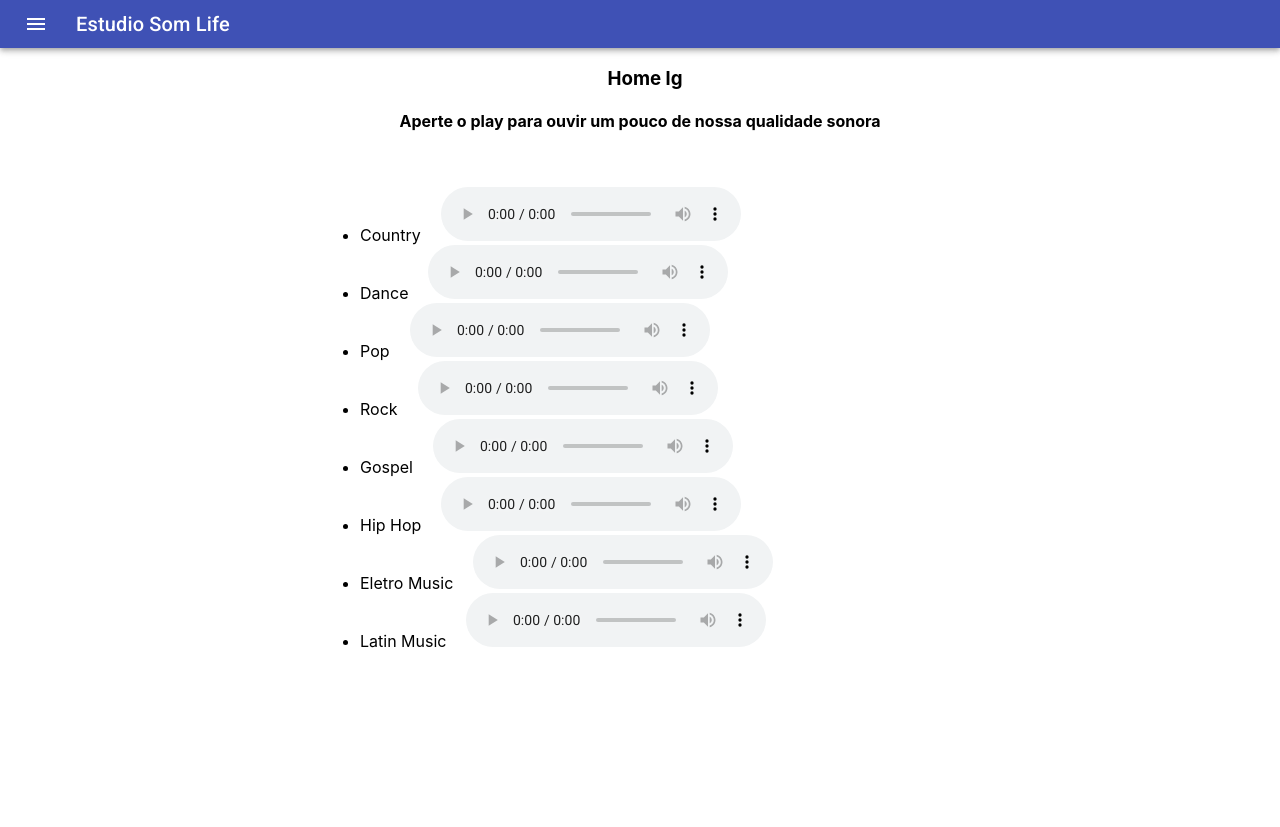
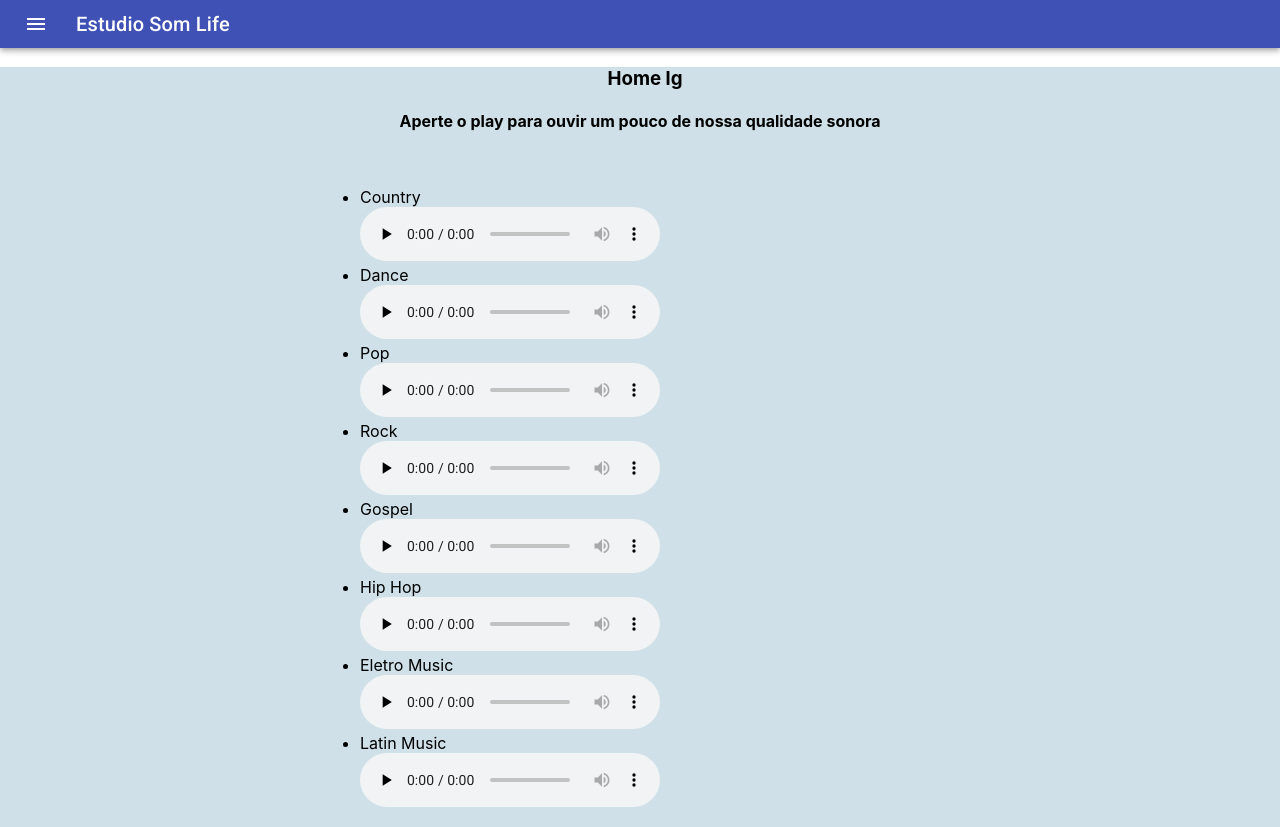
Before and after one commit to pedromartinsjesus/somlife, a React (Create React App) app: page / in a window 1280 px wide. Before the commit the page ends 800 px from the top, so only its background shows below. Built offline with nearby package versions, Linux system fonts and the light colour scheme.

Commit message:
Still Coding

```diff
--- a/src/App.js
+++ b/src/App.js
@@ -2,6 +2,7 @@ import React from 'react';
 import Header from './components/Header/header';
 import Routes from './routes';
 import { BrowserRouter } from 'react-router-dom';
+
 
 
 function App() {
--- a/src/components/Como_Funciona/comoFunciona.js
+++ b/src/components/Como_Funciona/comoFunciona.js
@@ -1,23 +1,24 @@
 import React from 'react';
 import { makeStyles } from '@material-ui/core/styles';
 import Paper from '@material-ui/core/Paper';
+import Grid from '@material-ui/core/Grid';
 
 
 const useStyles = makeStyles((theme) => ({
     root: {
-        width: '100%',
-
-        backgroundColor: theme.palette.background.paper,
+        flexGrow: 1,
+        /*       backgroundColor: "#cfe0e8", */
     },
     lista: {
         textAlign: 'justify',
-        paddingRight: 10,
-        paddingBottom: 20
+        paddingRight: 20,
+        backgroundColor: "#cfe0e8",
+
     },
     comoFunciona: {
-        marginLeft: 10,
-        marginBottom: 30,
         textAlign: 'center',
+        paddingTop: 10,
+
     },
 }));
 
@@ -30,6 +31,7 @@ const ComoFunciona = () => {
     return (
         <div className={classes.root}>
             <h3 className={classes.comoFunciona}>Como Funciona</h3>
+
 
             <Paper>
                 <ol className={classes.lista}>
@@ -53,6 +55,7 @@ const ComoFunciona = () => {
 
                 </ol>
             </Paper>
+
         </div>
     )
 }
--- a/src/components/Contacto/contacto.js
+++ b/src/components/Contacto/contacto.js
@@ -7,7 +7,7 @@ import Paper from '@material-ui/core/Paper';
 const useStyles = makeStyles((theme) => ({
     root: {
         flexGrow: 1,
-        backgroundColor: theme.palette.background.paper,
+
 
 
     },
@@ -41,7 +41,7 @@ const Contacto = () => {
     const classes = useStyles();
 
     return (
-        <>
+
         <div className={classes.root}>
 
             <Grid container spacing={1}>
@@ -62,10 +62,8 @@ const Contacto = () => {
                 </Grid>
             </Grid>
         </div>
-            <div>
 
-            </div>
-        </>
+
     )
 }
 
--- a/src/components/Home/home.js
+++ b/src/components/Home/home.js
@@ -7,10 +7,13 @@ import withWidth from '@material-ui/core/withWidth';
 
 
 
+
 const useStyles = makeStyles((theme) => ({
     root: {
         flexGrow: 1,
-        backgroundColor: theme.palette.background.paper,
+        /* backgroundImage: `url(${"/imagens/wood_svg.svg"})`, */
+        backgroundColor: "#cfe0e8",
+
     },
 
     home: {
@@ -33,7 +36,18 @@ const useStyles = makeStyles((theme) => ({
 
     [theme.breakpoints.up('lg')]: {
         player: {
-            marginLeft: 20,
+            marginRight: 200,
+        },
+
+        listItem: {
+
+        },
+
+    },
+
+    [theme.breakpoints.up('xl')]: {
+        player: {
+            marginRight: 300,
         },
 
         listItem: {
@@ -45,7 +59,9 @@ const useStyles = makeStyles((theme) => ({
 }));
 
 
-
+/* const handlePlayer = (e) => {
+    console.log("here");
+} */
 
 
 const Home = (props) => {
@@ -67,53 +83,54 @@ const Home = (props) => {
             <Grid container>
                 <Grid item xs={1} sm={3} md={3} lg={3}></Grid>
 
-                <Grid item xs={6} sm={3} md={3} lg={8}>
+                <Grid item xs={6} sm={3} md={3} lg={3}>
                     <ul>
 
                         <li className={classes.listItem}>Country
-                         <audio className={classes.player} controls="controls">
+                         <audio preload="none" className={classes.player} controls="controls">
                                 <source src="/musicas/country.mp3" type="audio/mp3"></source>
+                                Your browser does not support the audio element.
                             </audio>
                         </li>
 
                         <li className={classes.listItem}>Dance
-                        <audio className={classes.player} controls="controls">
+                        <audio preload="none" className={classes.player} controls="controls">
                                 <source src="/musicas/dance.mp3" type="audio/mp3"></source>
                             </audio>
                         </li>
                         <li className={classes.listItem}>Pop
-                        <audio className={classes.player} controls="controls">
+                        <audio preload="none" className={classes.player} controls="controls">
                                 <source src="/musicas/pop.mp3" type="audio/mp3"></source>
                             </audio>
                         </li>
                         <li className={classes.listItem}>Rock
-                        <audio className={classes.player} controls="controls">
+                        <audio preload="none" className={classes.player} controls="controls">
                                 <source src="/musicas/rock.mp3" type="audio/mp3"></source>
                             </audio>
                         </li>
                         <li className={classes.listItem}>Gospel
-                <audio className={classes.player} controls="controls">
+                        <audio preload="none" className={classes.player} controls="controls">
                                 <source src="/musicas/gospel.mp3" type="audio/mp3"></source>
                             </audio>
                         </li>
                         <li className={classes.listItem}>Hip Hop
-                <audio className={classes.player} controls="controls">
+                        <audio preload="none" className={classes.player} controls="controls">
                                 <source src="/musicas/hip_hop.mp3" type="audio/mp3"></source>
                             </audio>
                         </li>
                         <li className={classes.listItem}>Eletro Music
-                <audio className={classes.player} controls="controls">
+                        <audio preload="none" className={classes.player} controls="controls">
                                 <source src="/musicas/electro_music.mp3" type="audio/mp3"></source>
                             </audio>
                         </li>
                         <li className={classes.listItem}>Latin Music
-                <audio className={classes.player} controls="controls">
+                       <audio preload="none" className={classes.player} controls="controls">
                                 <source src="/musicas/latin_music.mp3" type="audio/mp3"></source>
                             </audio>
                         </li>
                     </ul>
                 </Grid>
-                <Grid xs={1} md={3} lg={1}></Grid>
+                <Grid xs={1} md={3} lg={3}></Grid>
             </Grid>
 
         </div >
```
Also changed, not shown: 2 other files (tests, documents, lock files or other folders). Lines whose indentation alone changed are shown as unchanged.
